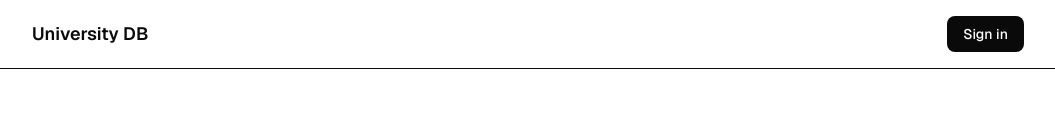
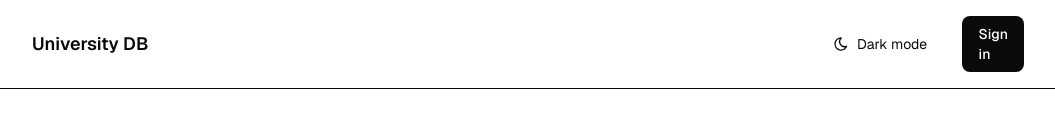
Before and after one commit to Teeraphat2104/university-database-system, a Next.js app: page / in a window 1280 px wide. Shown: the top 136 px of the page, without its empty margins (112-1167 px from the left). Built offline with nearby package versions, Linux system fonts and the light colour scheme; no server answers; the database is empty.

Commit message:
add light/dark theme toggle with persistence

```diff
--- a/src/app/globals.css
+++ b/src/app/globals.css
@@ -1,4 +1,6 @@
 @import "tailwindcss";
+
+@custom-variant dark (&:is(.dark *));
 
 @theme inline {
   --color-background: var(--background);
@@ -18,14 +20,12 @@
   --border: #e5e5e5;
 }
 
-@media (prefers-color-scheme: dark) {
-  :root {
-    --background: #0a0a0a;
-    --foreground: #fafafa;
-    --muted: #1a1a1a;
-    --muted-foreground: #a3a3a3;
-    --border: #262626;
-  }
+.dark {
+  --background: #0a0a0a;
+  --foreground: #fafafa;
+  --muted: #1a1a1a;
+  --muted-foreground: #a3a3a3;
+  --border: #262626;
 }
 
 body {
--- a/src/app/layout.tsx
+++ b/src/app/layout.tsx
@@ -1,5 +1,6 @@
 import type { Metadata } from "next";
 import { Geist, Geist_Mono } from "next/font/google";
+import { ThemeProvider } from "@/components/theme-provider";
 import "./globals.css";
 
 const geistSans = Geist({
@@ -26,8 +27,11 @@ export default function RootLayout({
     <html
       lang="en"
       className={`${geistSans.variable} ${geistMono.variable} antialiased`}
+      suppressHydrationWarning
     >
-      <body>{children}</body>
+      <body>
+        <ThemeProvider>{children}</ThemeProvider>
+      </body>
     </html>
   );
 }
--- a/src/app/page.tsx
+++ b/src/app/page.tsx
@@ -1,6 +1,7 @@
 import { prisma } from "@/lib/prisma"
 import Link from "next/link"
 import { LandingSearch } from "./landing-search"
+import { ThemeToggle } from "@/components/theme-toggle"
 
 export default async function HomePage() {
   const categories = await prisma.category.findMany({ orderBy: { name: "asc" } })
@@ -22,12 +23,15 @@ export default async function HomePage() {
       <header className="border-b">
         <div className="mx-auto max-w-5xl px-4 py-4 flex items-center justify-between">
           <span className="text-lg font-semibold">University DB</span>
+          <div className="flex items-center gap-2">
+            <ThemeToggle />
             <Link
               href="/login"
               className="rounded-lg bg-foreground text-background px-4 py-2 text-sm font-medium"
             >
               Sign in
             </Link>
+          </div>
         </div>
       </header>
 
--- a/src/components/sidebar.tsx
+++ b/src/components/sidebar.tsx
@@ -1,6 +1,7 @@
 import Link from "next/link"
 import { auth, signOut } from "@/lib/auth"
 import { redirect } from "next/navigation"
+import { ThemeToggle } from "@/components/theme-toggle"
 
 export async function Sidebar() {
   const session = await auth()
@@ -47,7 +48,8 @@ export async function Sidebar() {
         )}
       </nav>
 
-      <div className="mt-auto space-y-2">
+      <div className="mt-auto space-y-1">
+        <ThemeToggle />
         <div className="text-xs text-muted-foreground px-3">
           {session.user.name} ({role})
         </div>
--- /dev/null
+++ b/src/components/theme-provider.tsx
@@ -0,0 +1,44 @@
+"use client"
+
+import { createContext, useContext, useEffect, useState, type ReactNode } from "react"
+
+type Theme = "light" | "dark"
+
+const ThemeContext = createContext<{
+  theme: Theme
+  toggleTheme: () => void
+}>({ theme: "light", toggleTheme: () => {} })
+
+export function ThemeProvider({ children }: { children: ReactNode }) {
+  const [theme, setTheme] = useState<Theme>("light")
+  const [mounted, setMounted] = useState(false)
+
+  useEffect(() => {
+    const stored = localStorage.getItem("theme") as Theme | null
+    if (stored === "light" || stored === "dark") {
+      setTheme(stored)
+    } else {
+      const prefersDark = window.matchMedia("(prefers-color-scheme: dark)").matches
+      setTheme(prefersDark ? "dark" : "light")
+    }
+    setMounted(true)
+  }, [])
+
+  useEffect(() => {
+    if (!mounted) return
+    document.documentElement.classList.toggle("dark", theme === "dark")
+    localStorage.setItem("theme", theme)
+  }, [theme, mounted])
+
+  function toggleTheme() {
+    setTheme((prev) => (prev === "light" ? "dark" : "light"))
+  }
+
+  return (
+    <ThemeContext.Provider value={{ theme, toggleTheme }}>
+      {children}
+    </ThemeContext.Provider>
+  )
+}
+
+export const useTheme = () => useContext(ThemeContext)
--- /dev/null
+++ b/src/components/theme-toggle.tsx
@@ -0,0 +1,23 @@
+"use client"
+
+import { useTheme } from "@/components/theme-provider"
+import { IconSun, IconMoon } from "@tabler/icons-react"
+
+export function ThemeToggle() {
+  const { theme, toggleTheme } = useTheme()
+
+  return (
+    <button
+      type="button"
+      onClick={toggleTheme}
+      className="rounded-md px-3 py-2 text-sm hover:bg-muted flex items-center gap-2 w-full"
+    >
+      {theme === "light" ? (
+        <IconMoon className="h-4 w-4" />
+      ) : (
+        <IconSun className="h-4 w-4" />
+      )}
+      {theme === "light" ? "Dark mode" : "Light mode"}
+    </button>
+  )
+}
```
Lines whose indentation alone changed are shown as unchanged.
